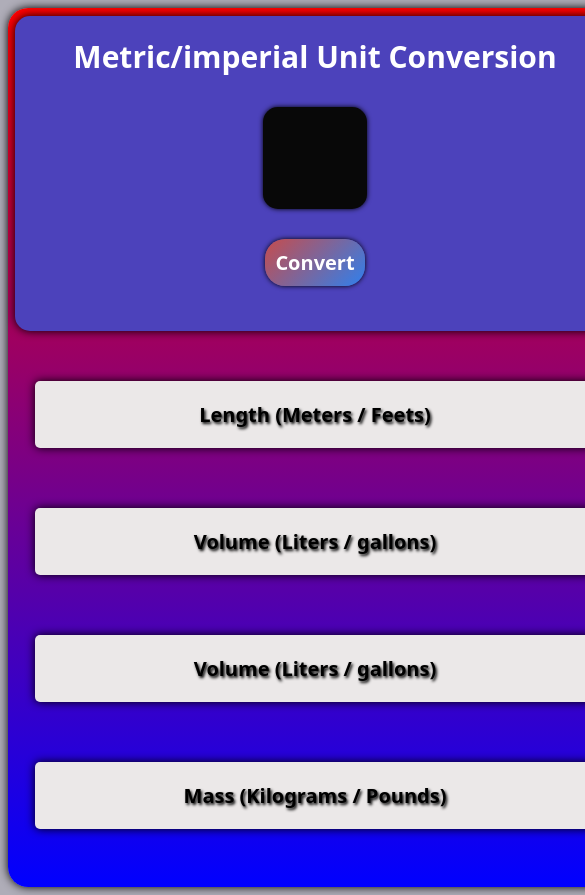
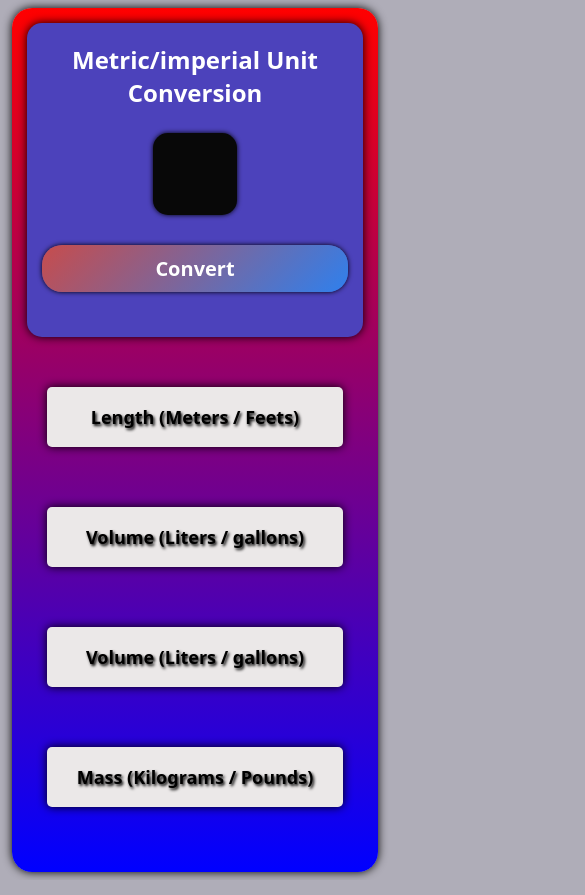
Before and after one commit to Justice-code-ops/Unit-Converter-App, a plain HTML site: page index.html in a window 390 px wide. Shown: the top 895 px of the page, 585 px wide, since content can reach past the window. Drawn offline with Linux system fonts and the light colour scheme; a web font is replaced by a local one.

Commit message:
Updated @media to fit to phone screen

```diff
--- a/styles.css
+++ b/styles.css
@@ -102,3 +102,27 @@ body {
     color: #000000ff;
     text-align: center;
 }
+@media (max-width: 600px) {
+  .converter-body {
+    width: 90%;
+    padding: 15px;
+  }
+
+  .main input {
+    width: 80px;
+    height: 80px;
+    font-size: 35px;
+  }
+
+  .main p {
+    font-size: 24px;
+  }
+
+  .unit p.header {
+    font-size: 18px;
+  }
+
+  .main button {
+    width: 100%;
+  }
+}
```
